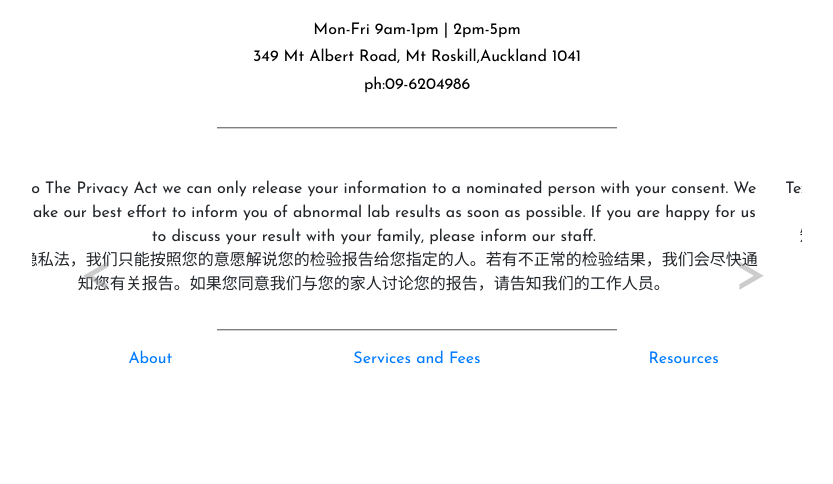
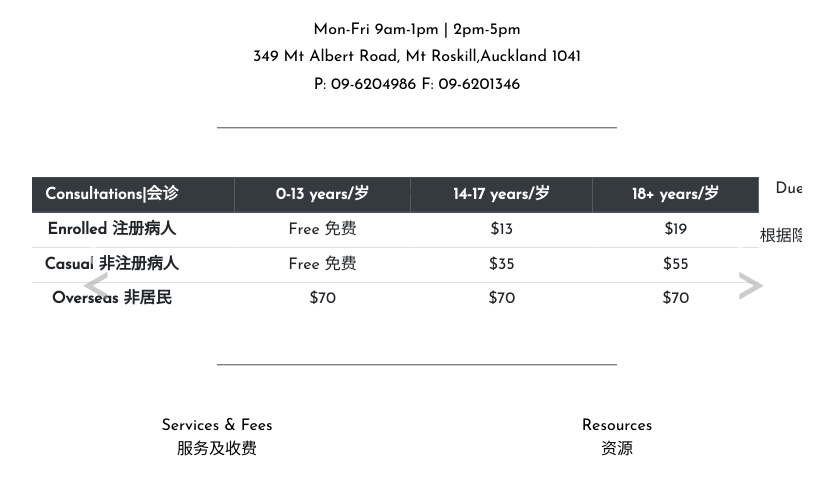
Before and after one commit to fidr288/dmc, a website: page app/index.html in a window 1280 px wide. Shown: the part 316-800 px from the top of the page, without its empty margins (223-1056 px from the left). Drawn offline with nearby package versions, Linux system fonts and the light colour scheme.

Commit message:
added fees

```diff
--- /dev/null
+++ b/app/fees.html
@@ -0,0 +1,70 @@
+<!DOCTYPE html>
+<html lang="en">
+<head>
+        <!-- Required meta tags -->
+        <meta charset="utf-8">
+        <meta name="viewport" content="width=device-width, initial-scale=1, shrink-to-fit=no">
+    <title>Dominion Medical Centre</title>
+        <!-- Bootstrap CSS -->
+    <link rel="stylesheet" href="https://stackpath.bootstrapcdn.com/bootstrap/4.3.1/css/bootstrap.min.css" integrity="sha384-ggOyR0iXCbMQv3Xipma34MD+dH/1fQ784/j6cY/iJTQUOhcWr7x9JvoRxT2MZw1T" crossorigin="anonymous"></head>
+    <link rel="stylesheet" href="v3.css" type="text/css">
+    <link href="https://fonts.googleapis.com/css?family=Lato&display=swap" rel="stylesheet">
+    <link href="https://fonts.googleapis.com/css?family=Josefin+Sans&display=swap" rel="stylesheet">
+    <title>Dominion Medical Centre</title>
+
+<body>
+    <h2>Services & Fees | 服务及收费</h2>
+    <div class="container">
+        <table class="table table-sm">
+            <thead class="thead-dark">
+              <tr>
+                <th scope="col">Consultations | 会诊</th>
+                <th scope="col">0-13 years/岁</th>
+                <th scope="col">14-17 years/岁</th>
+                <th scope="col">18+ years/岁</th>
+              </tr>
+            </thead>
+            <tbody>
+              <tr>
+                <th scope="row">Enrolled 注册病人</th>
+                <td>Free 免费</td>
+                <td>$13</td>
+                <td>$19</td>
+              </tr>
+              <tr>
+                <th scope="row">Casual 非注册病人</th>
+                <td>Free 免费</td>
+                <td>$35</td>
+                <td>$55</td>
+              </tr>
+              <tr>
+                <th scope="row">Overseas 非居民</th>
+                <td>$70</td>
+                <td>$70</td>
+                <td>$70</td>
+              </tr>
+              <td colspan="4" class="table-dark">Prescriptions & lab forms 处方和验血单</td>
+              <tr>
+                    <th scope="row">Overseas 非居民</th>
+                    <td>$70</td>
+                    <td>$70</td>
+                    <td>$70</td>
+                  </tr>
+            </tbody>
+        </table>
+
+</footer>
+
+
+
+
+
+
+    <!-- jQuery first, then Popper.js, then Bootstrap JS -->
+<script src="https://code.jquery.com/jquery-3.3.1.slim.min.js" integrity="sha384-q8i/X+965DzO0rT7abK41JStQIAqVgRVzpbzo5smXKp4YfRvH+8abtTE1Pi6jizo" crossorigin="anonymous"></script>
+<script src="https://cdnjs.cloudflare.com/ajax/libs/popper.js/1.14.7/umd/popper.min.js" integrity="sha384-UO2eT0CpHqdSJQ6hJty5KVphtPhzWj9WO1clHTMGa3JDZwrnQq4sF86dIHNDz0W1" crossorigin="anonymous"></script>
+<script src="https://stackpath.bootstrapcdn.com/bootstrap/4.3.1/js/bootstrap.min.js" integrity="sha384-JjSmVgyd0p3pXB1rRibZUAYoIIy6OrQ6VrjIEaFf/nJGzIxFDsf4x0xIM+B07jRM" crossorigin="anonymous"></script>
+
+</body>
+
+</html>
--- a/v3.html
+++ b/app/index.html
@@ -24,8 +24,8 @@
                 <a href="https://consumer.vensa.com/practice-profile/ce47f4d4-b59a-7186-e79a-f4e9131a5260" class="btn btn-outline-dark btn-lge">Make an appointment <br>在线预约</a>
                 <h6 class = "time-details">Mon-Fri 9am-1pm | 2pm-5pm</h6>
 		 <h6>349 Mt Albert Road, Mt Roskill,Auckland 1041</h6>
-            	<h6>ph:09-6204986</h6>
-                <hr class = "page-section">
+                <h6>P: 09-6204986 F: 09-6201346</h6>
+                <hr>
             </div>
         </div>
     </div>
@@ -35,8 +35,40 @@
 <div id="carouselExampleControls" class="carousel slide" data-ride="carousel">
     <div class="carousel-inner">
         <div class="carousel-item active">
-            <p>Due to The Privacy Act we can only release your information to a nominated person with your consent. We will make our best effort to inform you of abnormal lab results as soon as possible. If you are happy for us to discuss your result with your family, please inform our staff.
-            <br>根据隐私法，我们只能按照您的意愿解说您的检验报告给您指定的人。若有不正常的检验结果，我们会尽快通知您有关报告。如果您同意我们与您的家人讨论您的报告，请告知我们的工作人员。</p>
+            <table class="table table-sm">
+                <thead class="thead-dark">
+                  <tr>
+                    <th scope="col">Consultations|会诊</th>
+                    <th scope="col">0-13 years/岁</th>
+                    <th scope="col">14-17 years/岁</th>
+                    <th scope="col">18+ years/岁</th>
+                  </tr>
+                </thead>
+                <tbody>
+                  <tr>
+                    <th scope="row">Enrolled 注册病人</th>
+                    <td>Free 免费</td>
+                    <td>$13</td>
+                    <td>$19</td>
+                  </tr>
+                  <tr>
+                    <th scope="row">Casual 非注册病人</th>
+                    <td>Free 免费</td>
+                    <td>$35</td>
+                    <td>$55</td>
+                  </tr>
+                  <tr>
+                    <th scope="row">Overseas 非居民</th>
+                    <td>$70</td>
+                    <td>$70</td>
+                    <td>$70</td>
+                  </tr>
+                </tbody>
+              </table>
+        </div>
+        <div class="carousel-item ">
+            <p>Due to The Privacy Act we can only release your information to a nominated person with your consent. Please inform staff if you agree for us to discuss your result with your family.
+            <br>根据隐私法，我们只能按照您的意愿解说您的检验报告给您指定的人。如果您同意我们与您的家人讨论您的报告，请告知我们的工作人员。</p>
         </div>
         <div class="carousel-item">
             <p> Text messaging is our preferred method of communication. Please speak to our staff to update your contact details if there are any changes.
@@ -45,6 +77,14 @@
         <div class="carousel-item">
             <p> We are a Cornerstone accredited multilingual general practice, all our staff are fluent in English, Mandarin and Cantonese.<br>我们所有员工和医生均精通流利国、粤语。</p>
         </div>
+        <div class="carousel-item">
+            <p> Book your doctor appointments, cervical smears and immunisations online<br>你現在可以在线预约會診时间(包括子宫颈涂片及免疫接种)</p>
+        </div>
+        <div class="carousel-item">
+            <p> Our clinic is not currently accepting any further new patients, sorry for the inconvenience.<br>请注意:本诊所已不收新注册病人,请原谅。 （家庭成员是本诊所病人除外）</p>
+        </div>
+。
+
     </div>
   <a class="carousel-control-prev" href="#carouselExampleControls" role="button" data-slide="prev">
     <span class="carousel-control-prev-icon" aria-hidden="true"></span>
@@ -64,17 +104,12 @@
 <footer>
     <div class="container content">
         <div class="row">
-            <div class="col-sm-4">
-         <a href="#">About</a>
- </div>
-        <div class="col-sm-4">
-                    <a href="#">Services and Fees</a>
- </div>
-        <div class="col-sm-4">
-                    <a href="#">Resources</a>
-
+            <div class="col-sm-6">
+                <a href="fees.html" class="link-text">Services & Fees<br>服务及收费</a>
             </div>
-
+            <div class="col-sm-6">
+                <a href="#" class="link-text">Resources<br>资源</a>
+            </div>
         </div>
     </div>
 </footer>
--- a/v3.css
+++ b/app/v3.css
@@ -31,6 +31,8 @@ hr {
     width: 400px;
     border-top: 1px solid grey;
     border-bottom: 1px solid rgba(0,0,0,0.2);
+    margin-top: 2rem;
+    margin-bottom: 3rem;
 
 }
 
@@ -41,9 +43,6 @@ hr {
 
 }
 
-.nav {
-    color: #999;
-}
 
 .small-text {
     font-size: 0.65em;
@@ -51,18 +50,12 @@ hr {
 
 }
 
-.page-section {
-    margin-top: 2rem;
-    margin-bottom: 3rem;
-}
+
 
 .time-details {
     margin-top: 1.5rem;
 }
 
-footer {
-    color: #999;
-}
 
 .content {
 max-width: 800px;
@@ -81,3 +74,15 @@ text-align: center;
   font-size: 55px;
   color: #999;
 }
+
+
+
+.link-text {
+    color: black;
+    text-align: center;
+
+}
+
+footer {
+    color: black;
+}
```
Also changed, not shown: gulpfile.js (added, +20 -0 lines), package.json (added, +24 -0 lines), app/media/dmc.png (added), app/media/dmc.svg (added), 4 other files.
